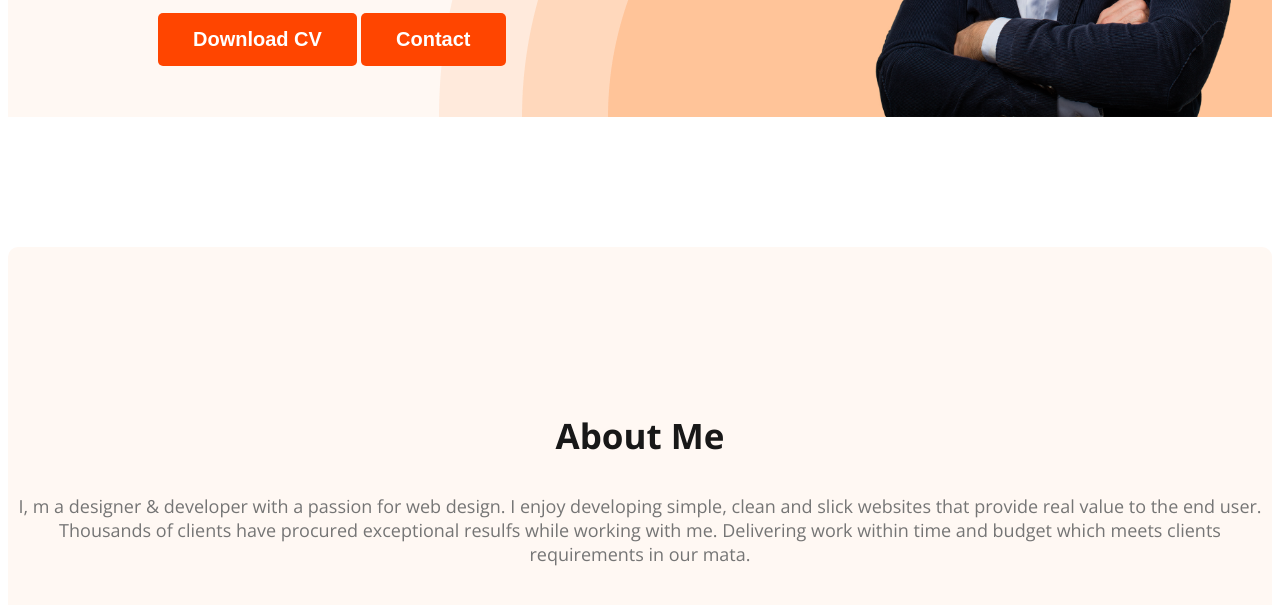
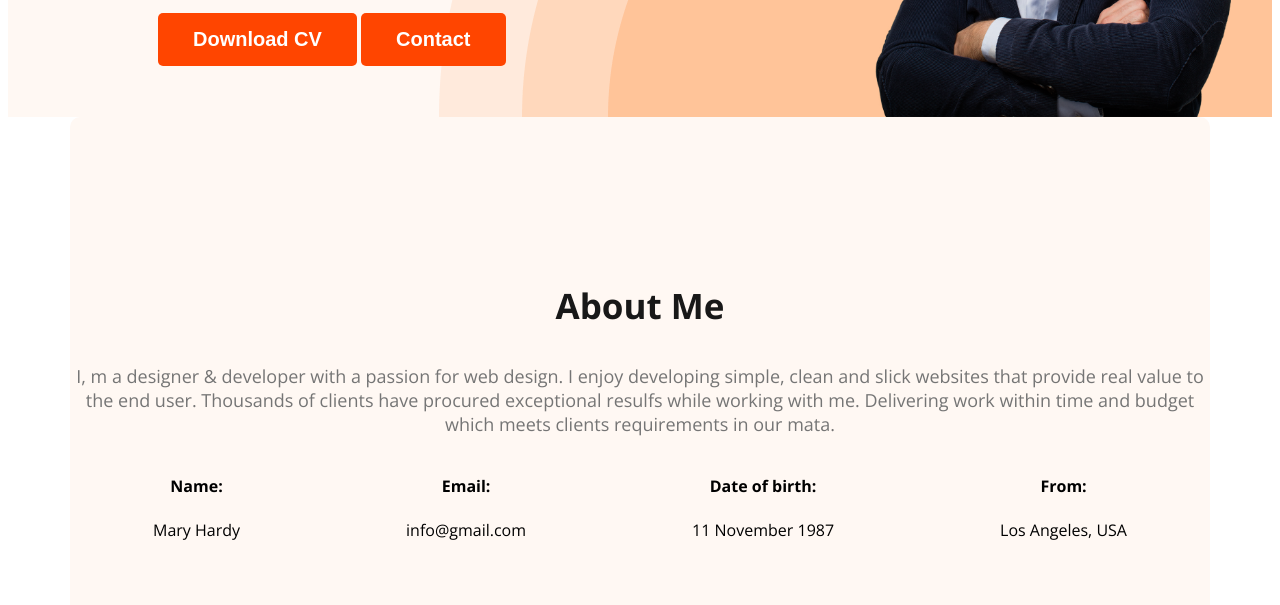
Before and after one commit to pro-ifaz/developer_portfolio, a plain HTML site: page index.html in a window 1280 px wide. Shown: the part 535-1140 px from the top of the page. Drawn offline with nearby package versions, Linux system fonts and the light colour scheme.

Commit message:
added about info

```diff
--- a/index.html
+++ b/index.html
@@ -34,6 +34,29 @@
         <section class="about">
             <h3 class="section-title">About Me</h3>
             <p class="section-description">I, m a designer & developer with a passion for web design. I enjoy developing simple, clean and slick websites that provide real value to the end user. Thousands of clients have procured exceptional resulfs while working with me. Delivering work within time and budget which meets clients requirements in our mata.</p>
+            <div class="about-info-container">
+                <!--.about-info*4>h4.info-title+p.info-description-->
+                <div class="about-info">
+                    <h4 class="info-title">Name:
+                    </h4>
+                    <p class="info-description">    Mary Hardy </p>
+                </div>
+                <div class="about-info">
+                    <h4 class="info-title">Email:
+                        </h4>
+                    <p class="info-description">info@gmail.com</p>
+                </div>
+                <div class="about-info">
+                    <h4 class="info-title">Date of birth:
+                        </h4>
+                    <p class="info-description">11 November 1987</p>
+                </div>
+                <div class="about-info">
+                    <h4 class="info-title">From:
+                        </h4>
+                    <p class="info-description">Los Angeles, USA</p>
+                </div>
+            </div>
         </section>
     </main>
 </body>
--- a/style.css
+++ b/style.css
@@ -89,4 +89,13 @@ nav li{
     border-radius: 10px;
     background: #FFF8F3;
     margin: 130px 0;
+    max-width: 1140px;
+    margin: 0 auto;
 }
+.about-info-container{
+    display: flex;
+    justify-content: space-around;
+}
+.about-info{
+    text-align: center;
+}
```
